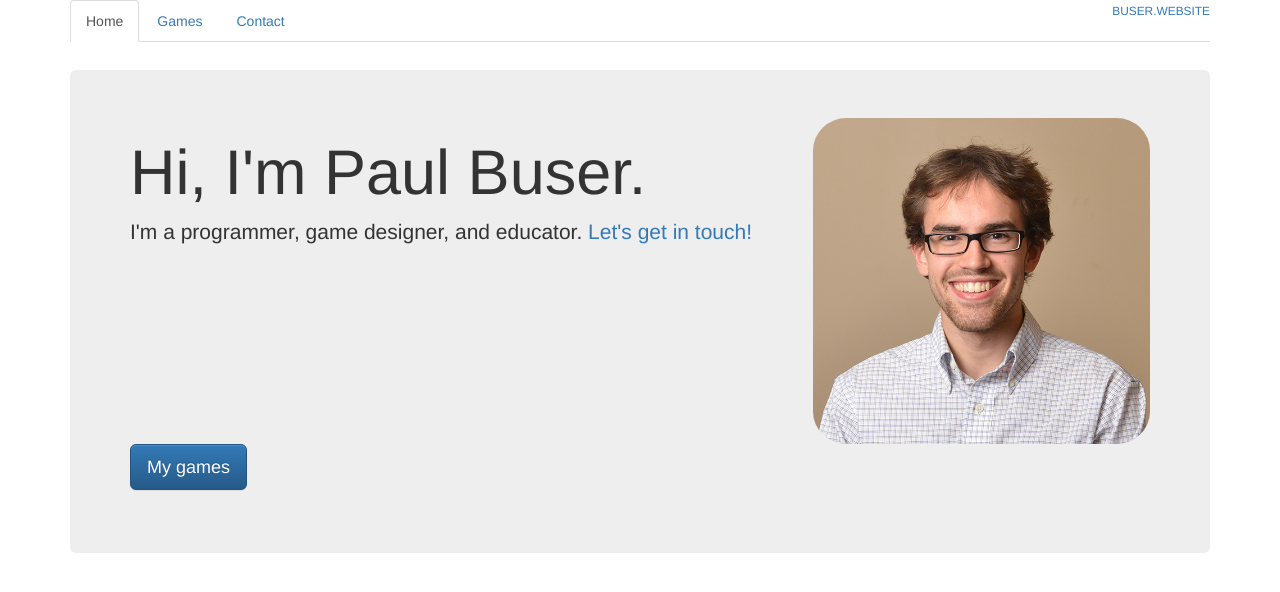
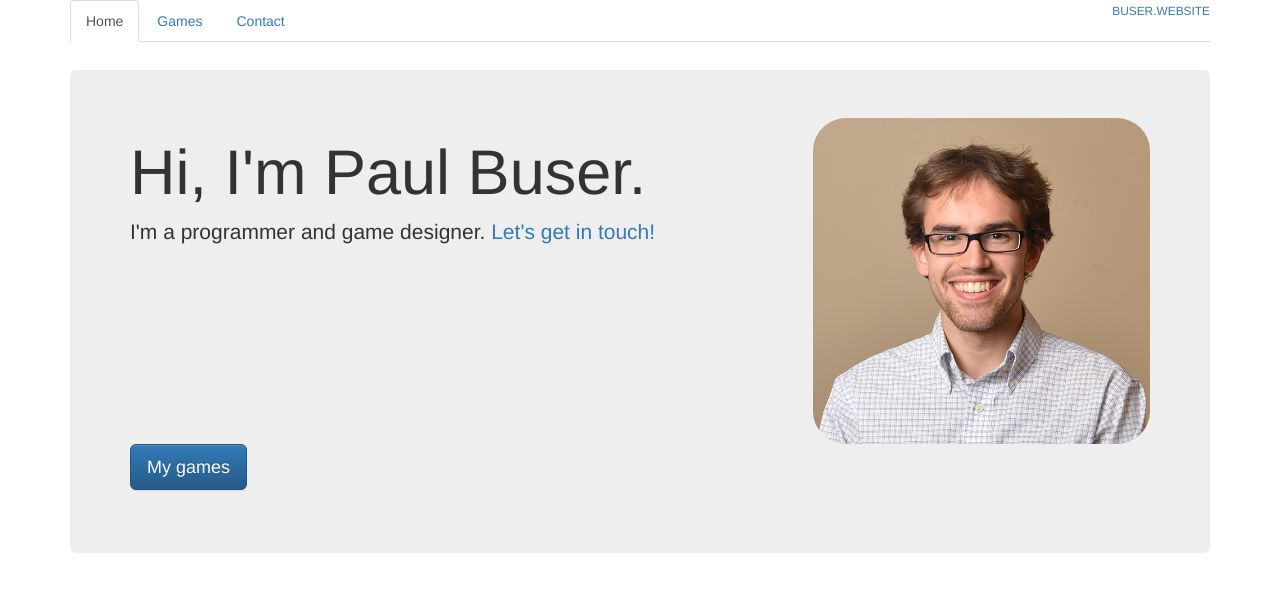
Before and after one commit to p-buse/p-buse.github.io, a Jekyll site: the page built from index.html, in a window 1280 px wide. Shown: the top 592 px of the page. Built offline with Jekyll 4.4.1, drawn with Linux system fonts in a browser that asks for light colours; nearby versions of some CDN libraries.

Commit message:
Changed tagline.

```diff
--- a/_config.yml
+++ b/_config.yml
@@ -2,7 +2,7 @@
 title: Paul Buser
 email: pbuser@oberlin.edu
 description: >
-  I'm a programmer, game designer, and educator.
+  I'm a programmer and game designer.
 baseurl: "" # the subpath of your site, e.g. /blog/
 url: "http://buser.website" # the base hostname & protocol for your site
 
```
